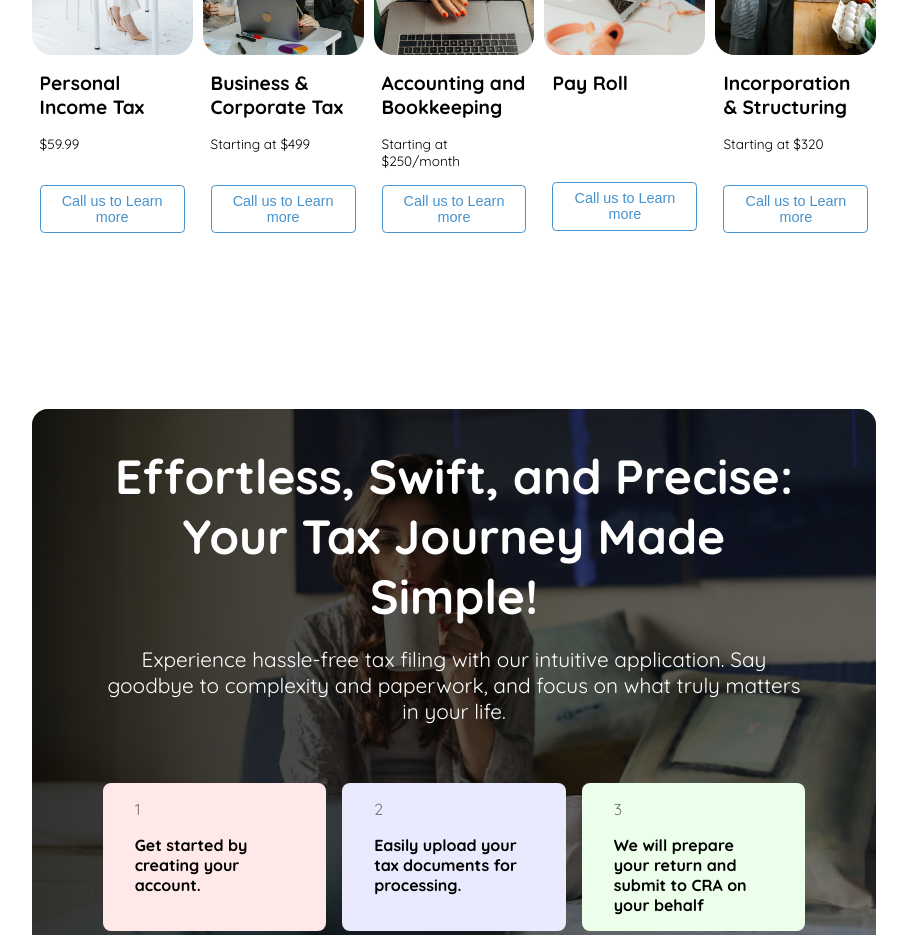
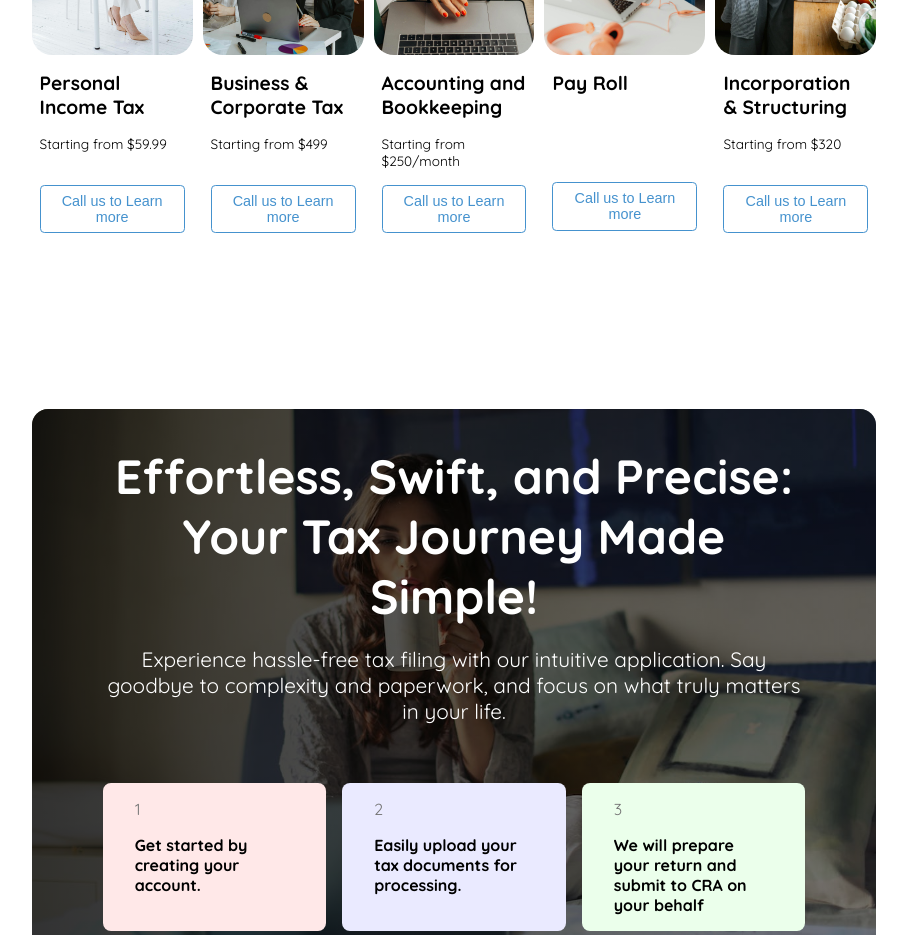
Before and after one commit to bawatech/edutax-rm-system, a React (Create React App) app: page / in a window 1280 px wide. Shown: the part 1280-2215 px from the top of the page, without its empty margins (186-1093 px from the left). Built offline with nearby package versions, Linux system fonts and the light colour scheme.

Commit message:
price line changes on landing page

```diff
--- a/src/pages/Home/index.js
+++ b/src/pages/Home/index.js
@@ -141,19 +141,19 @@ const WhatWeOffer = (props) => {
                 <WhatWeOfferCards
                     img={WwoImg1}
                     title="Personal Income Tax"
-                    desc="$59.99"
+                    desc="Starting from $59.99"
                     onClick={handleClickToCall}
                 />
                 <WhatWeOfferCards
                     img={WwoImg2}
                     title="Business & Corporate Tax"
-                    desc="Starting at $499"
+                    desc="Starting from $499"
                     onClick={handleClickToCall}
                 />
                 <WhatWeOfferCards
                     img={WwoImg3}
                     title="Accounting and Bookkeeping"
-                    desc="Starting at $250/month"
+                    desc="Starting from $250/month"
                     onClick={handleClickToCall}
                 />
                 <WhatWeOfferCards
@@ -165,7 +165,7 @@ const WhatWeOffer = (props) => {
                 <WhatWeOfferCards
                     img={WwoImg5}
                     title="Incorporation & Structuring"
-                    desc="Starting at $320"
+                    desc="Starting from $320"
                     onClick={handleClickToCall}
                 />
             </div>
--- a/src/pages/layouts/Layout/style.css
+++ b/src/pages/layouts/Layout/style.css
@@ -114,6 +114,7 @@
     /* cursor: pointer; */
     justify-content: center;
     align-items: center;
+    font-weight: bold;
 }
 @media only screen and (min-width: 10px) {
     .layout-inner-section{
--- a/src/service/axios/index.js
+++ b/src/service/axios/index.js
@@ -16,7 +16,7 @@ axiosClient.interceptors.request.use(config => {
 
 // axiosClient.defaults.baseURL = process.env.REACT_APP_API;
 // axiosClient.defaults.baseURL = 'https://manager.edutax.ca';
- axiosClient.defaults.baseURL = 'http://localhost:3011';
+//  axiosClient.defaults.baseURL = 'http://localhost:3011';
 axiosClient.defaults.headers = {
     'Content-Type': 'application/json',
     'Access-Control-Allow-Origin': ' *',
```
